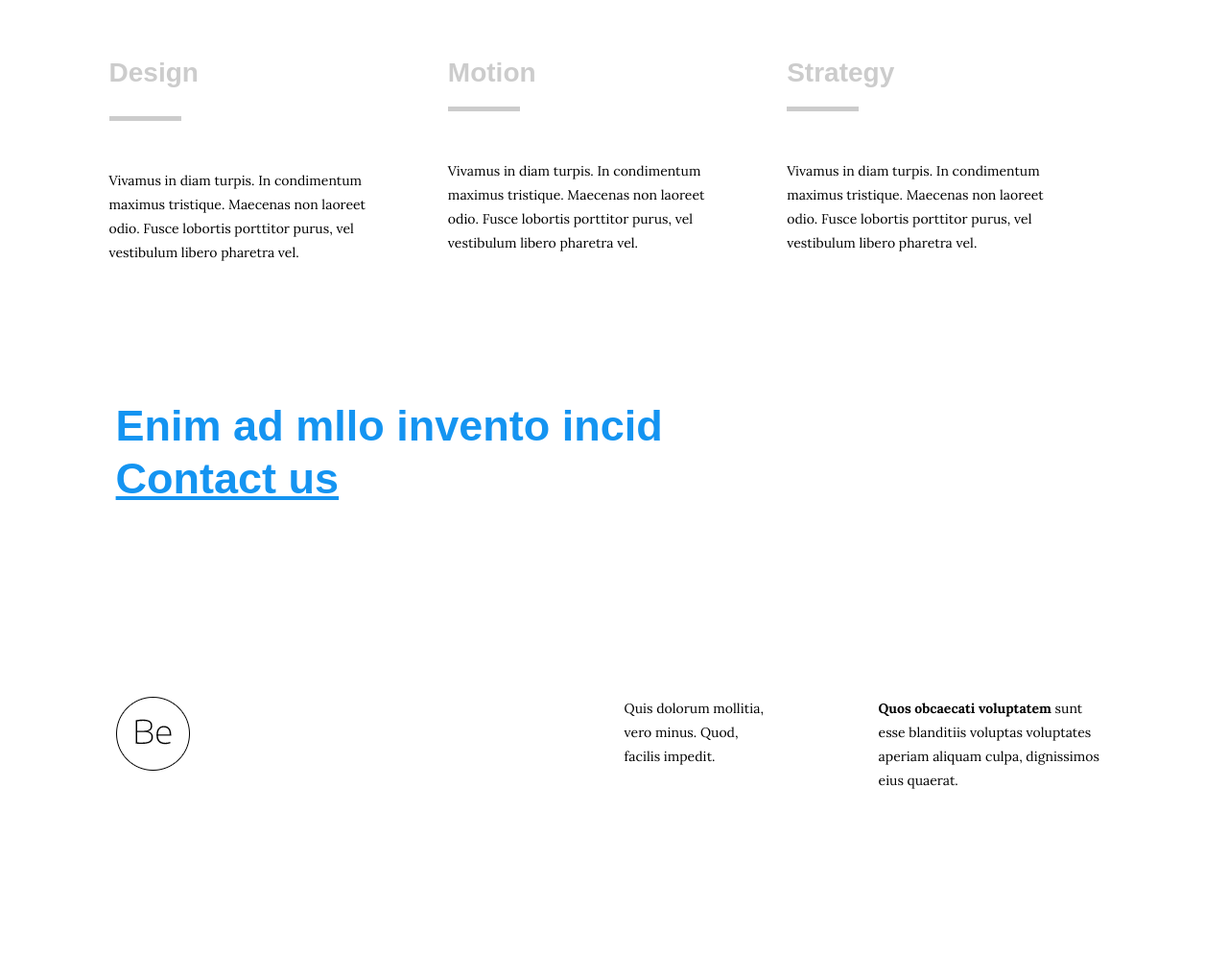
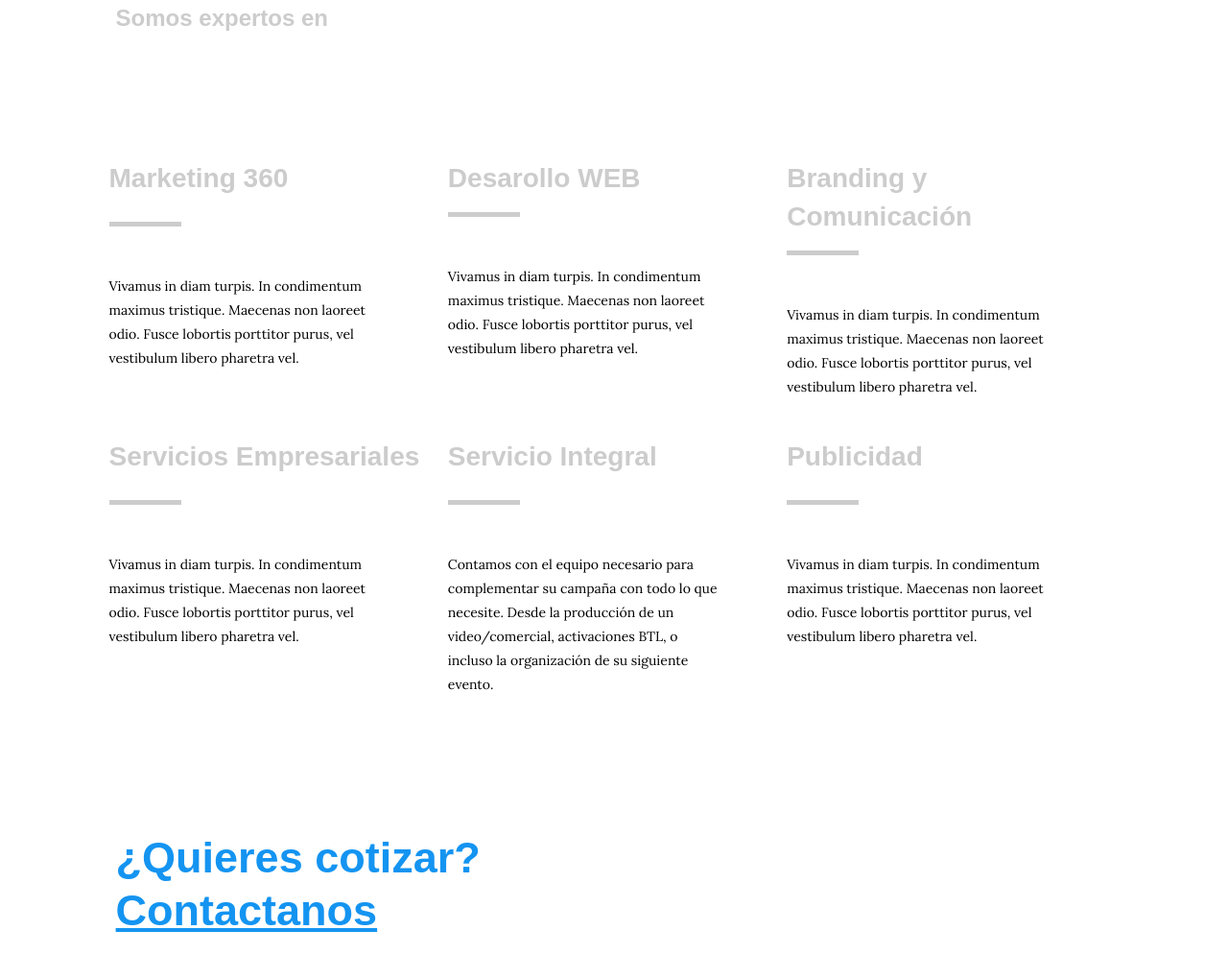
Before and after one commit to birdiedaboy/factor19, a plain HTML site: page index-simple2.html in a window 1280 px wide. Shown: the part 2045-3039 px from the top of the page at 96% size. Before the commit the page ends 2956 px from the top, so only its background shows below. Drawn offline with Linux system fonts and the light colour scheme; a web font is replaced by a local one.

Commit message:
configuracion de espacios

```diff
--- a/index-simple2.html
+++ b/index-simple2.html
@@ -46,7 +46,7 @@
                         <div class="column one">
                             <div class="top_bar_left clearfix">
                                 <div class="logo">
-                                    <a id="logo" href="index-simple2.html" title="BeSimple 2 - BeTheme" data-height="60" data-padding="15"><img class="logo-main scale-with-grid" src="images/logo.png" data-retina="images/simple2_retina.png" data-height="45" alt="simple2"><img class="logo-sticky scale-with-grid" src="images/logo.png" data-retina="images/simple2_retina.png" data-height="45" alt="simple2"><img class="logo-mobile scale-with-grid" src="images/logo.png" data-retina="images/simple2_retina.png" data-height="45" alt="simple2"><img class="logo-mobile-sticky scale-with-grid" src="images/logo.png" data-retina="images/simple2_retina.png" data-height="45" alt="simple2"></a>
+                                    <a id="logo" href="index-simple2.html" title="BeSimple 2 - BeTheme" data-height="60" data-padding="15"><img class="logo-main scale-with-grid" src="images/logo.png" data-retina="images/logo-retina.png" data-height="45" alt="simple2"><img class="logo-sticky scale-with-grid" src="images/logo.png" data-retina="images/logo-retina.png" data-height="45" alt="simple2"><img class="logo-mobile scale-with-grid" src="images/logo.png" data-retina="images/logo-retina.png" data-height="45" alt="simple2"><img class="logo-mobile-sticky scale-with-grid" src="images/logo.png" data-retina="images/logo-retina.png" data-height="45" alt="simple2"></a>
                                 </div>
                                 <div class="menu_wrapper">
                                     <nav id="menu">
@@ -207,9 +207,9 @@
                                     <div class="mcb-wrap-inner">
                                         <div class="column mcb-column two-third column_column">
                                             <div class="column_attr clearfix">
-                                                <h2>Enim ad mllo inventore veritatis et qgni am eius modi tempora incid volupt <a href="offer.html"><u>our offer</u></a></h2>
+                                                <h2>Con mas de 30 años de experiencia contamos con un equipo complejo para desarollar cualquier reto <a href="offer.html"><u>Nuestros Servicios</u></a></h2>
                                                 <hr class="no_line" style="margin:0 auto 20px">
-                                                <h4 class="themecolor">This is what we can do</h4>
+                                                <h4 class="themecolor">Somos expertos en</h4>
                                             </div>
                                         </div>
                                         <div class="column mcb-column one column_divider">
@@ -224,7 +224,7 @@
                                     <div class="mcb-wrap-inner">
                                         <div class="column mcb-column one column_column column-margin-10px">
                                             <div class="column_attr clearfix">
-                                                <h3 class="themecolor">Design</h3>
+                                                <h3 class="themecolor">Marketing 360</h3>
                                             </div>
                                         </div>
                                         <div class="column mcb-column one column_image">
@@ -245,7 +245,7 @@
                                     <div class="mcb-wrap-inner">
                                         <div class="column mcb-column one column_column  column-margin-0px">
                                             <div class="column_attr clearfix">
-                                                <h3 class="themecolor">Motion</h3>
+                                                <h3 class="themecolor">Desarollo WEB</h3>
                                             </div>
                                         </div>
                                         <div class="column mcb-column one column_image">
@@ -266,7 +266,70 @@
                                     <div class="mcb-wrap-inner">
                                         <div class="column mcb-column one column_column  column-margin-0px">
                                             <div class="column_attr clearfix">
-                                                <h3 class="themecolor">Strategy</h3>
+                                                <h3 class="themecolor">Branding y Comunicación</h3>
+                                            </div>
+                                        </div>
+                                        <div class="column mcb-column one column_image">
+                                            <div class="image_frame image_item no_link scale-with-grid no_border" style="margin-bottom:10px">
+                                                <div class="image_wrapper">
+                                                    <img class="scale-with-grid" src="images/simple2-gray-line.png">
+                                                </div>
+                                            </div>
+                                        </div>
+                                        <div class="column mcb-column five-sixth column_column">
+                                            <div class="column_attr clearfix">
+                                                Vivamus in diam turpis. In condimentum maximus tristique. Maecenas non laoreet odio. Fusce lobortis porttitor purus, vel vestibulum libero pharetra vel.
+                                            </div>
+                                        </div>
+                                    </div>
+                                </div>
+                                <div class="wrap mcb-wrap one-third valign-top clearfix">
+                                    <div class="mcb-wrap-inner">
+                                        <div class="column mcb-column one column_column column-margin-10px">
+                                            <div class="column_attr clearfix">
+                                                <h3 class="themecolor">Servicios Empresariales</h3>
+                                            </div>
+                                        </div>
+                                        <div class="column mcb-column one column_image">
+                                            <div class="image_frame image_item no_link scale-with-grid no_border" style="margin-bottom:10px">
+                                                <div class="image_wrapper">
+                                                    <img class="scale-with-grid" src="images/simple2-gray-line.png">
+                                                </div>
+                                            </div>
+                                        </div>
+                                        <div class="column mcb-column five-sixth column_column">
+                                            <div class="column_attr clearfix">
+                                                Vivamus in diam turpis. In condimentum maximus tristique. Maecenas non laoreet odio. Fusce lobortis porttitor purus, vel vestibulum libero pharetra vel.
+                                            </div>
+                                        </div>
+                                    </div>
+                                </div>
+                                <div class="wrap mcb-wrap one-third valign-top clearfix">
+                                    <div class="mcb-wrap-inner">
+                                        <div class="column mcb-column one column_column column-margin-10px">
+                                            <div class="column_attr clearfix">
+                                                <h3 class="themecolor">Servicio Integral</h3>
+                                            </div>
+                                        </div>
+                                        <div class="column mcb-column one column_image">
+                                            <div class="image_frame image_item no_link scale-with-grid no_border" style="margin-bottom:10px">
+                                                <div class="image_wrapper">
+                                                    <img class="scale-with-grid" src="images/simple2-gray-line.png">
+                                                </div>
+                                            </div>
+                                        </div>
+                                        <div class="column mcb-column five-sixth column_column">
+                                            <div class="column_attr clearfix">
+                                                Contamos con el equipo necesario para complementar su campaña con todo lo que necesite. Desde la producción de un video/comercial, activaciones BTL, o incluso la organización de su siguiente evento.
+                                            </div>
+                                        </div>
+                                    </div>
+                                </div>
+                                <div class="wrap mcb-wrap one-third valign-top clearfix">
+                                    <div class="mcb-wrap-inner">
+                                        <div class="column mcb-column one column_column column-margin-10px">
+                                            <div class="column_attr clearfix">
+                                                <h3 class="themecolor">Publicidad</h3>
                                             </div>
                                         </div>
                                         <div class="column mcb-column one column_image">
@@ -291,9 +354,9 @@
                                     <div class="mcb-wrap-inner">
                                         <div class="column mcb-column two-third column_column">
                                             <div class="column_attr clearfix">
-                                                <h2 style="color:#1494F1">Enim ad mllo invento incid
+                                                <h2 style="color:#1494F1">¿Quieres cotizar?
                                                     <br>
-                                                    <a style="color:#1494F1;" href="contact.html"><u>Contact us</u></a></h2>
+                                                    <a style="color:#1494F1;" href="contact.html"><u>Contactanos</u></a></h2>
                                             </div>
                                         </div>
                                     </div>
@@ -310,7 +373,7 @@
                 <div class="container">
                     <div class="column one-fourth">
                         <aside class="widget widget_media_image">
-                            <img src="images/Be.png" class="image wp-image-41  attachment-full size-full" style="max-width: 100%; height: auto;">
+                            <img src="images/fsp.png" class="image wp-image-41  attachment-full size-full" style="max-width: 100%; height: auto;">
                         </aside>
                     </div>
                     <div class="column one-fourth">
@@ -323,16 +386,16 @@
                     <div class="column one-fourth">
                         <aside class="widget_text widget widget_custom_html">
                             <div class="textwidget custom-html-widget">
-                                Quis dolorum mollitia,
-                                <br> vero minus. Quod,
-                                <br> facilis impedit.
+                                Monterrey, Nuevo León
+                                <br> Mexico
+                                <br> info@factorsevricios.com
                             </div>
                         </aside>
                     </div>
                     <div class="column one-fourth">
                         <aside class="widget_text widget widget_custom_html">
                             <div class="textwidget custom-html-widget">
-                                <b>Quos obcaecati voluptatem </b>sunt esse blanditiis voluptas voluptates aperiam aliquam culpa, dignissimos eius quaerat.
+                                <b>Factor Servicios </b>Publicidad para tus sentidos.
                             </div>
                         </aside>
                     </div>
```
Also changed, not shown: about.html (+2 -2 lines), contact.html (+1 -1 lines), offer.html (+1 -1 lines), images/fsp.png (added), images/logo-retina.png (added), images/logo.png, 1 other file.
